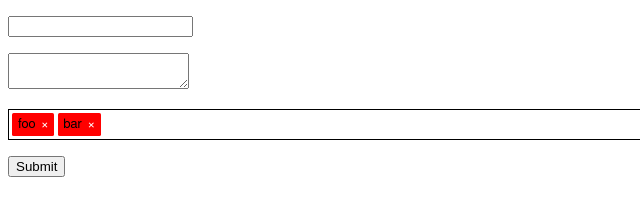
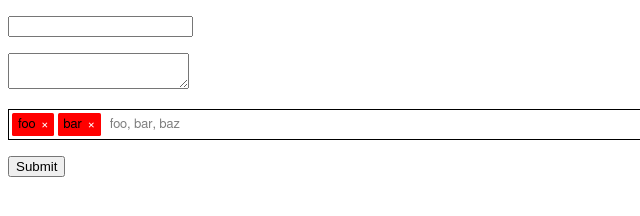
Before and after one commit to taufik-nurrohman/tag-picker, a plain HTML site: page index.html in a window 1280 px wide. Shown: the full height of the page, 0-640 px from the left. Drawn offline with Linux system fonts and the light colour scheme.

Commit message:
Add Placeholder

```diff
--- a/tags-input-beautifier.css
+++ b/tags-input-beautifier.css
@@ -43,3 +43,10 @@
   margin-left:.4375em;
 }
 .tags-output a:before {content:'\00D7'}
+
+/* fake placeholder */
+.tags-input + span:empty:after {
+  content:attr(data-placeholder);
+  opacity:.5;
+  cursor:text;
+}
--- a/tags-input-beautifier.js
+++ b/tags-input-beautifier.js
@@ -132,22 +132,22 @@
 
         // convert text input into “tag” item
         function _create() {
-            var w = el('span'),
+            var wrap = el('span'),
                 classes = config.classes;
             output = el('span');
-            output[cn] = input[cn];
             output[set]('contenteditable', 'true');
             output[set]('spellcheck', 'false');
+            output[set]('data-placeholder', input.placeholder);
             input.type = 'hidden';
             input[cn] += ' ' + classes[1];
-            w[cn] = classes[0];
-            w[html] = '<span class="' + classes[2] + '"></span>';
-            w.onclick = function() {
+            wrap[cn] = classes[0];
+            wrap[html] = '<span class="' + classes[2] + '"></span>';
+            wrap.onclick = function() {
                 output.focus();
             };
-            input[parent].insertBefore(w, input);
-            w[append](input);
-            w[append](output);
+            input[parent].insertBefore(wrap, input);
+            wrap[append](input);
+            wrap[append](output);
             if (config.values === true) {
                 config.values = input.value.split(config.join);
             }
```
Also changed, not shown: tags-input-beautifier.min.css, tags-input-beautifier.min.js.
